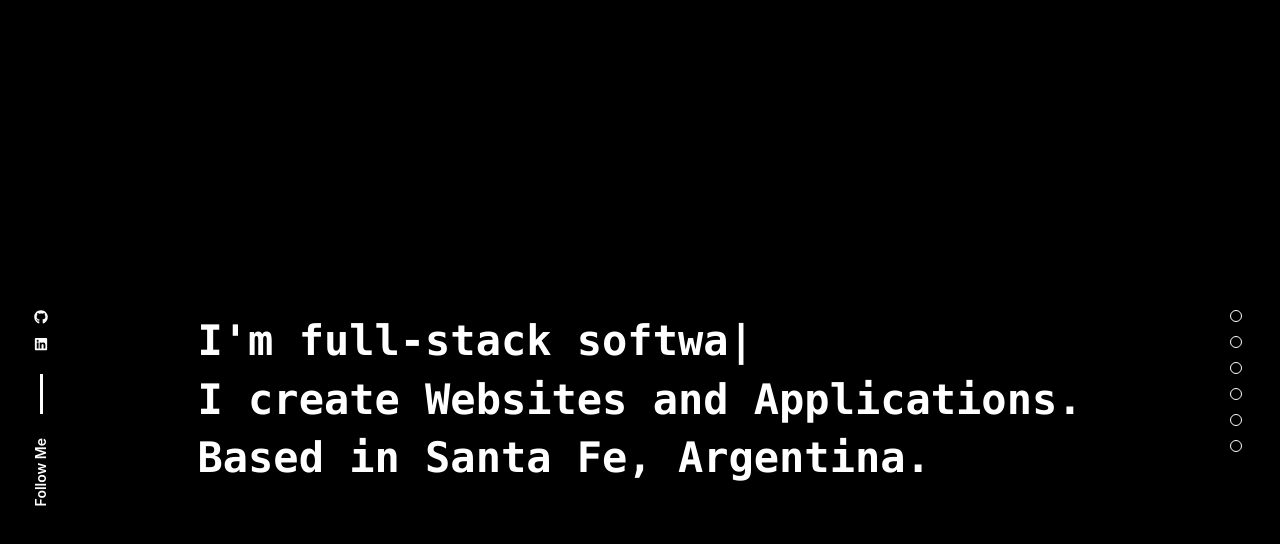
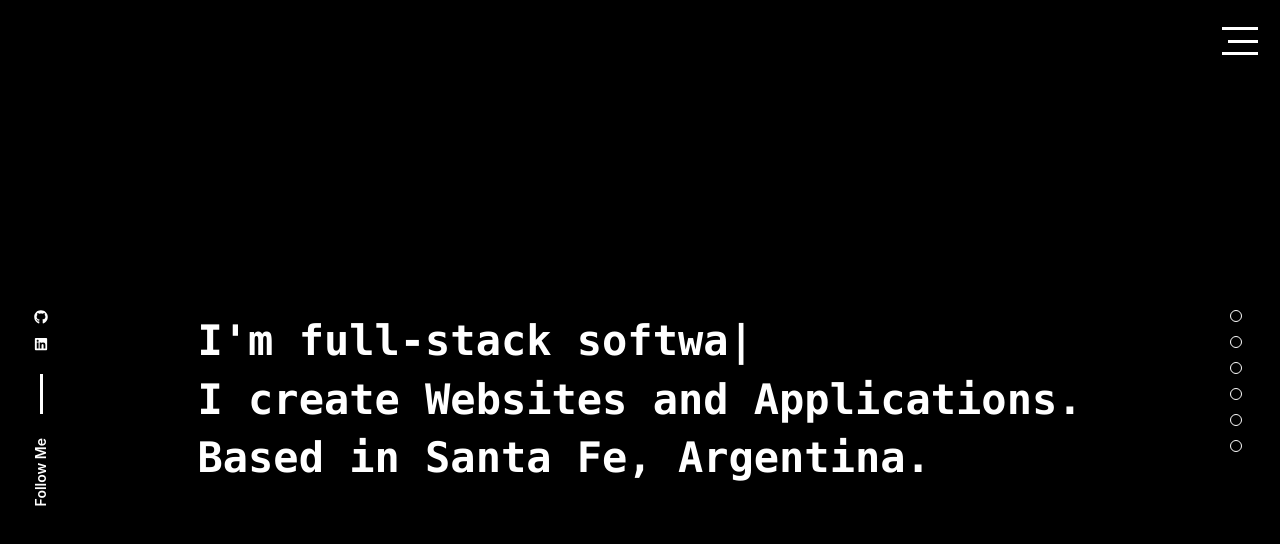
Before and after one commit to germanolleunlp/germanolleunlp.github.io, a React (Create React App) app: page / in a window 1280 px wide. Shown: the top 544 px of the page. Built offline with nearby package versions, Linux system fonts and the light colour scheme.

Commit message:
Add menu

```diff
--- a/public/index.html
+++ b/public/index.html
@@ -7,7 +7,7 @@
     <meta name="theme-color" content="#000000" />
     <meta
       name="description"
-      content="Web site created using create-react-app"
+      content="Let me show you who I am"
     />
     <base href="/" />
     <link rel="apple-touch-icon" href="%PUBLIC_URL%/logo192.png" />
--- /dev/null
+++ b/src/BurgerMenu.tsx
@@ -0,0 +1,89 @@
+import React, { useState } from 'react';
+import styled from 'styled-components';
+
+function BurgerMenu() {
+  const [isOpen, setIsOpen] = useState<boolean>(false)
+
+  const open = () => setIsOpen(true)
+  const close = () => setIsOpen(false)
+
+  return (
+    <>
+      <Button onClick={open}>
+        <span />
+        <span />
+        <span />
+      </Button>
+      <Overlay isOpen={isOpen}>
+        <Menu isOpen={isOpen} />
+        <Close isOpen={isOpen} onClick={close}/>
+      </Overlay>
+    </>
+  );
+}
+
+const Button = styled.button`
+  display: flex;
+  flex-direction: column;
+  justify-content: space-evenly;
+  align-items: end;
+  position: absolute;
+  cursor: pointer;
+  top: 1rem;
+  right: 1rem;
+  width: 50px;
+  height: 50px;
+  z-index: 99;
+  background: transparent;
+  border: none;
+
+  span {
+    height: 3px;
+    display: block;
+    background-color: white;
+    width: 36px;
+  }
+
+  span:nth-child(even) {
+    width: 30px;
+  }
+`
+
+const Overlay = styled.div<{isOpen: boolean}>`
+  position: fixed;
+  top: 0;
+  width: 100%;
+  height: 100%;
+  transition: all .6s;
+  z-index: 10000;
+  left: ${({isOpen}) => isOpen ? '0' : '-100%'};
+  opacity: ${({isOpen}) => isOpen ? '1' : '0'};
+  visibility: ${({isOpen}) => isOpen ? 'visible' : 'hidden'};
+`
+
+const Menu = styled.div<{isOpen: boolean}>`
+  position: fixed;
+  width: 345px;
+  height: 100%;
+  min-height: 100%;
+  max-width: 75%;
+  overflow: hidden;
+  background: #0e1111;
+  left: ${({isOpen}) => isOpen ? '0' : '-100%'};
+  visibility: ${({isOpen}) => isOpen ? 'visible' : 'hidden'};
+  transition: all .6s;
+  z-index: 10001;
+`
+
+const Close = styled.div<{isOpen: boolean}>`
+  top: 0;
+  left: 0;
+  width: 100%;
+  height: 100%;
+  opacity: .75;
+  position: fixed;
+  background: #3b444b;
+  visibility: ${({isOpen}) => isOpen ? 'visible' : 'hidden'};
+`
+
+export default BurgerMenu;
--- a/src/Layout.tsx
+++ b/src/Layout.tsx
@@ -1,12 +1,14 @@
 import React from 'react';
 import { Outlet } from "react-router-dom";
 import styled from 'styled-components';
+import BurgerMenu from "./BurgerMenu";
 import FollowMe from "./FollowMe";
 import NavigationDots from "./NavigationDots";
 
 function Layout() {
   return (
     <Center>
+      <BurgerMenu />
       <FollowMe />
       <Content>
         <Outlet />
```
